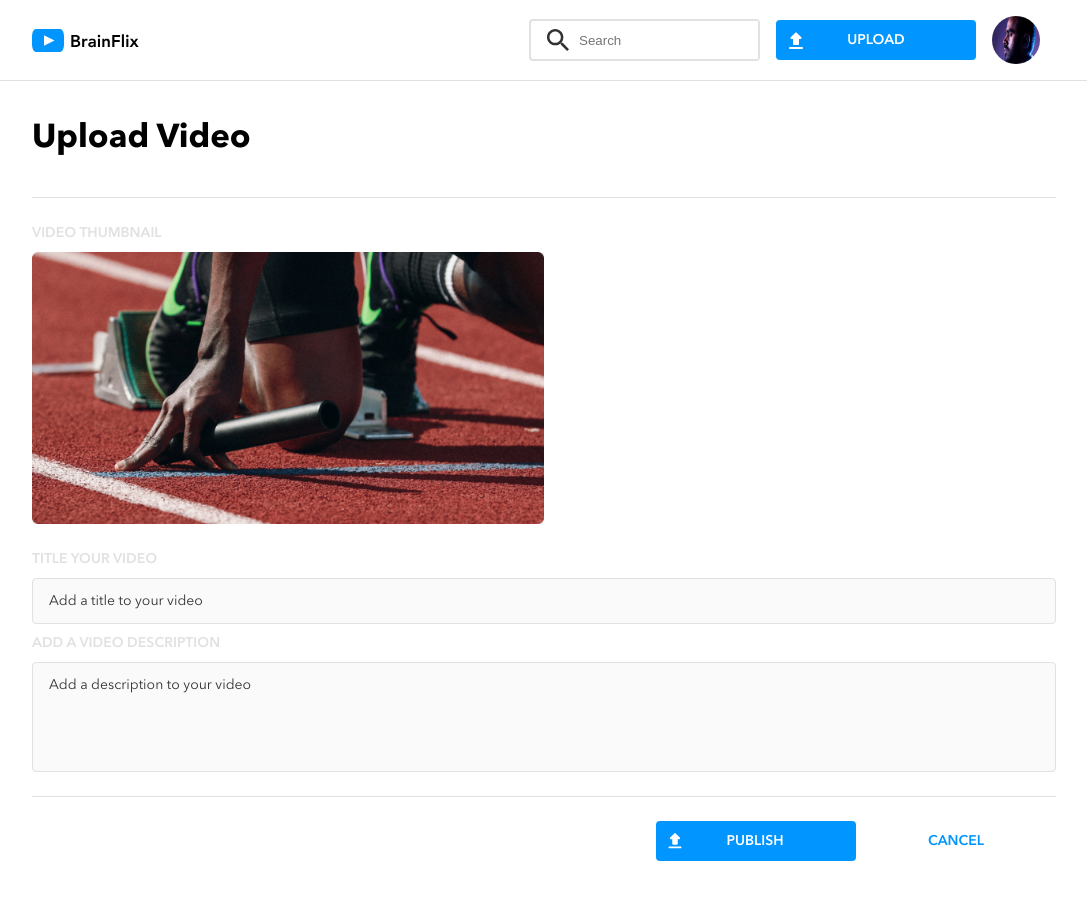
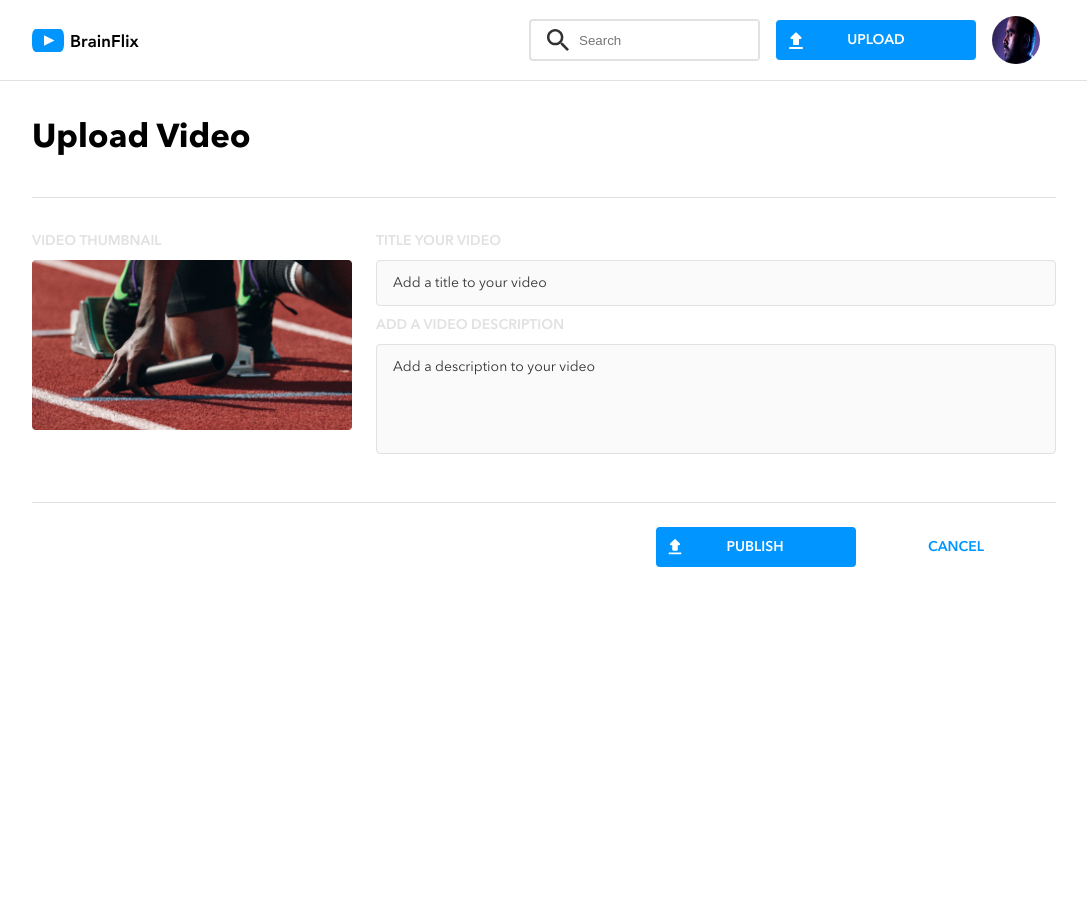
Before and after one commit to Zijing-Liu/celine-liu-brainflix, a React (Create React App) app: page /upload in a window 1280 px wide. Shown: the top 900 px of the page, without its empty margins (96-1183 px from the left). After the commit the page ends 800 px from the top, so only its background shows below. Built offline with nearby package versions, Linux system fonts and the light colour scheme.

Commit message:
re-oragnized the upload page html element, added styling for desktop view

```diff
--- a/src/pages/Upload/UploadPage.jsx
+++ b/src/pages/Upload/UploadPage.jsx
@@ -6,23 +6,29 @@ function UploadPage() {
   return (
     <div className="upload">
       <h1 className="upload__heading">Upload Video</h1>
-      <h2 className="upload__subheading">VIDEO THUMBNAIL</h2>
+      <form className="upload__form" action="">
+        <div className="upload__form-content">
+          <div className="upload__thumbnail-component">
+            <label className="upload__subheading">VIDEO THUMBNAIL</label>
+
             <img
               className="upload__thumbnail"
               src={uploadImagePreive}
               alt="video thumbnail"
             />
-      <form className="upload__form" action="">
+          </div>
+          <div className="upload__input-component">
             <label className="upload__subheading" htmlFor="title">
               TITLE YOUR VIDEO
             </label>
-
+            <span>
               <input
                 className="upload__input"
                 type="text"
                 name="title"
                 placeholder="Add a title to your video"
               />
+            </span>
 
             <label
               className="upload__subheading"
@@ -31,13 +37,16 @@ function UploadPage() {
             >
               ADD A VIDEO DESCRIPTION
             </label>
-
+            <span>
               <input
                 className="upload__input--description"
                 type="text"
                 name="description"
                 placeholder="Add a description to your video"
               />
+            </span>
+          </div>
+        </div>
         <div className="upload__buttons">
           <button className="upload__publish-button" type="submit">
             <img
--- a/src/pages/Upload/UploadPage.scss
+++ b/src/pages/Upload/UploadPage.scss
@@ -25,8 +25,6 @@
     padding: $padding-or-margin 0;
     @include tablet {
       padding: $padding-or-margin-tablet 0;
-      border-bottom: 1px $Mercury solid;
-      margin-bottom: $padding-or-margin;
     }
   }
   &__subheading {
@@ -47,18 +45,33 @@
       width: 40vw;
       height: auto;
     }
+    @include desktop {
+      width: 25vw;
+    }
   }
   &__form {
     display: flex;
     flex-direction: column;
     justify-content: flex-start;
-    // gap: $padding-or-margin;
+  }
+  &__form-content {
     @include tablet {
-      // gap: $padding-or-margin-tablet;
+      border-top: 1px $Mercury solid;
+      border-bottom: 1px $Mercury solid;
     }
     @include desktop {
-      //padding-right: $padding-or-margin;
+      display: flex;
+      gap: $padding-or-margin-form;
+
+      padding: $padding-or-margin-form 0;
     }
+  }
+  &__thumbnail-component {
+    display: flex;
+    flex-direction: column;
+  }
+  &__input-component {
+    flex-grow: 1;
   }
 
   &__input {
@@ -94,7 +107,6 @@
     @include tablet {
       display: flex;
       justify-content: flex-end;
-      border-top: 1px $Mercury solid;
       padding-top: $padding-or-margin-form;
     }
   }
```
Lines whose indentation alone changed are shown as unchanged.
